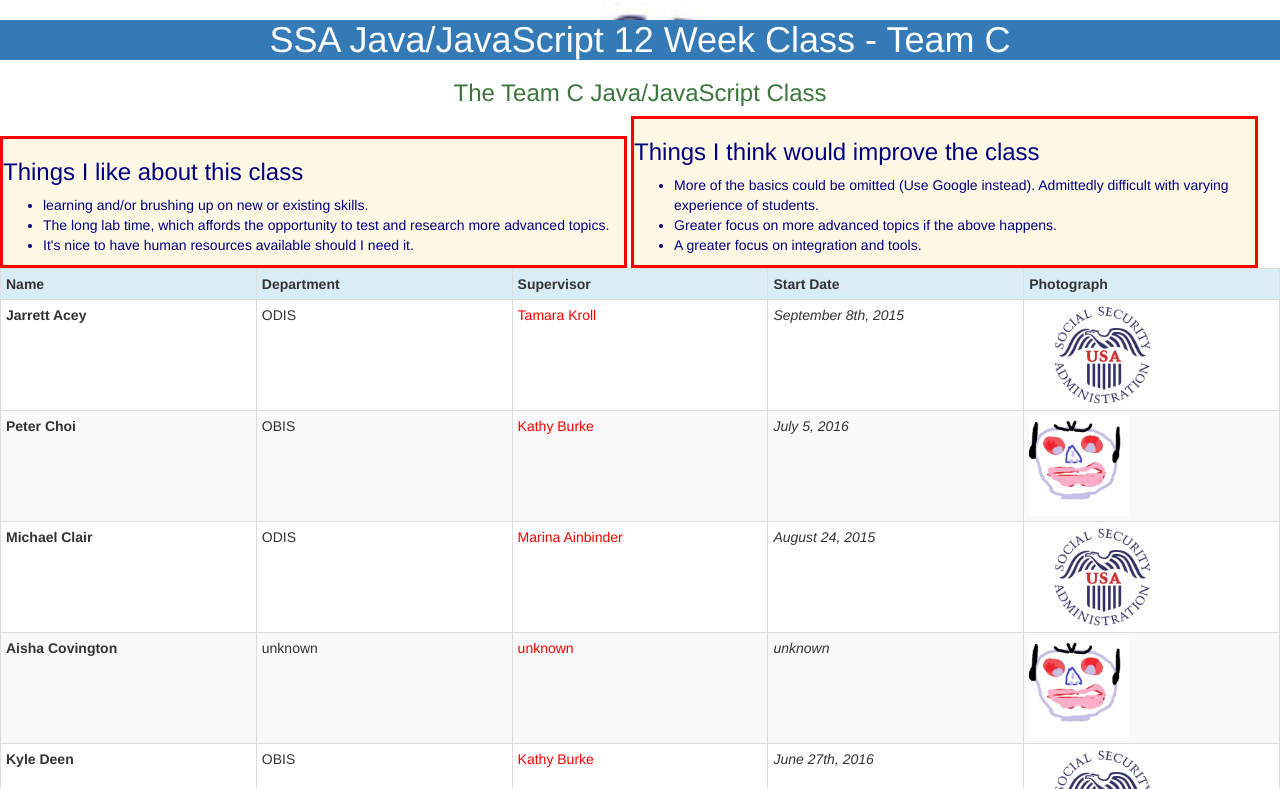
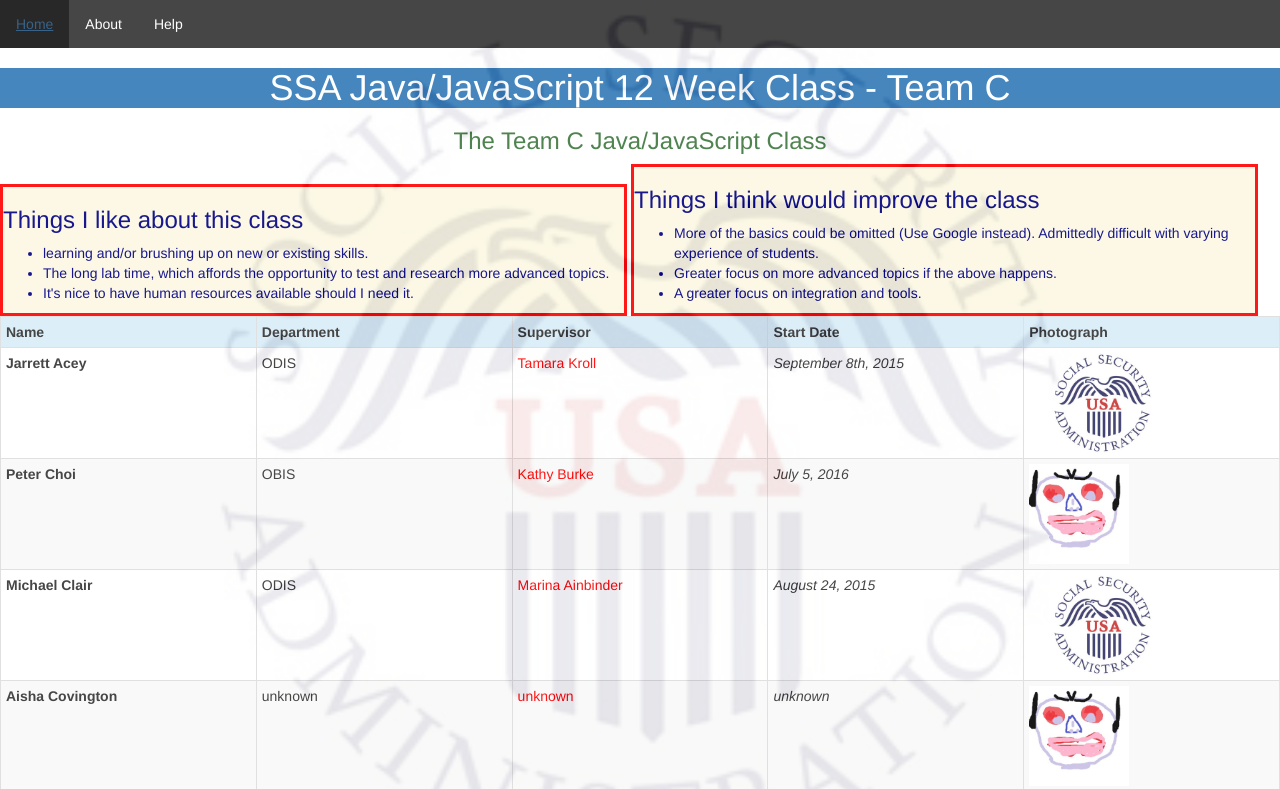
Before and after one commit to lslui1/Assignments, a plain HTML site: page Day22/index.html in a window 1280 px wide. Shown: the top 789 px of the page. Drawn offline with Linux system fonts and the light colour scheme.

Commit message:
Updated Pro

```diff
--- a/Day22/index.css
+++ b/Day22/index.css
@@ -5,8 +5,36 @@ html {
   -moz-background-size: cover;
   -o-background-size: cover;
   background-size: cover;
+  position: relative;
+  min-height: 100%;
+}
+body {
+	opacity:0.9;
+	margin-bottom: 60px;
+}
+ul.ul_nav{
+    list-style-type: none;
+    margin: 0;
+    padding: 0;
+    overflow: hidden;
+    background-color: #333;
 }
 
+li.li_nav {
+    float: left;
+}
+
+li a {
+    display: block;
+    color: white;
+    text-align: center;
+    padding: 14px 16px;
+    text-decoration: none;
+}
+
+li a:hover:not(.active) {
+    background-color: #111;
+}
 li {
 	text-align:left;
 }
@@ -41,7 +69,15 @@ div {
 	border-style: solid;
 	border-color: red;
 }
+.footer {
+  position: absolute;
+  bottom: 0;
+  width: 100%;
+  height: 20px;
+}
 footer {
 	background-color:black;
+	opacity:0.8;
 	text-align:center;
+	color:silver;
 }
--- a/Day22/index.html
+++ b/Day22/index.html
@@ -7,6 +7,11 @@
 <title>SSA Java/JavaScript 12 Week Class - Team C</title>
 </head>
 <body>
+	<ul class="ul_nav">
+		<li class="li_nav"><a href="index.html">Home</a></li>
+		<li class="li_nav"><a href="Aboutme.html">About</a></li>
+		<li class="li_nav"><a href="help.html">Help</a></li>
+	</ul>
 	<p>
 	<h1 align="center" class="bg-primary";>SSA Java/JavaScript 12 Week Class - Team C</h1>
 	<h3 align="center" class="text-success">The Team C Java/JavaScript Class</h3>
@@ -184,7 +189,7 @@
 			<td id="column_pic"><img src="alien.jpg" alt="student" style="width:100;height:100px;" align="middle"></td>
 		</tr>
 	</table>
-
-	<footer><p style="color:silver";>This page created by Li Lui</p></footer>
+	<br><br>
+	<footer class="footer">This page created by Li Lui</footer>
 </body>
 </html>
```
Also changed, not shown: Day22/Aboutme.html (added, +24 -0 lines), Day22/help.html (added, +24 -0 lines).
